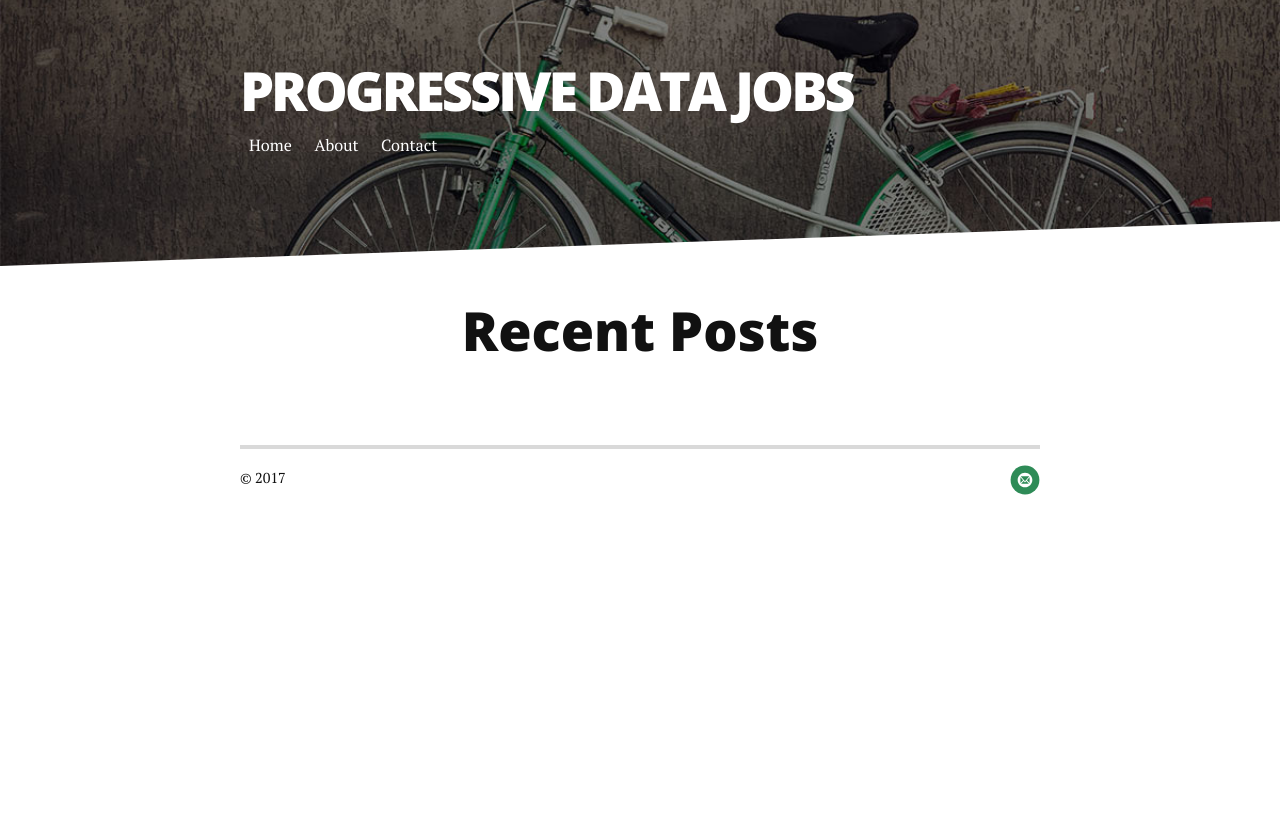
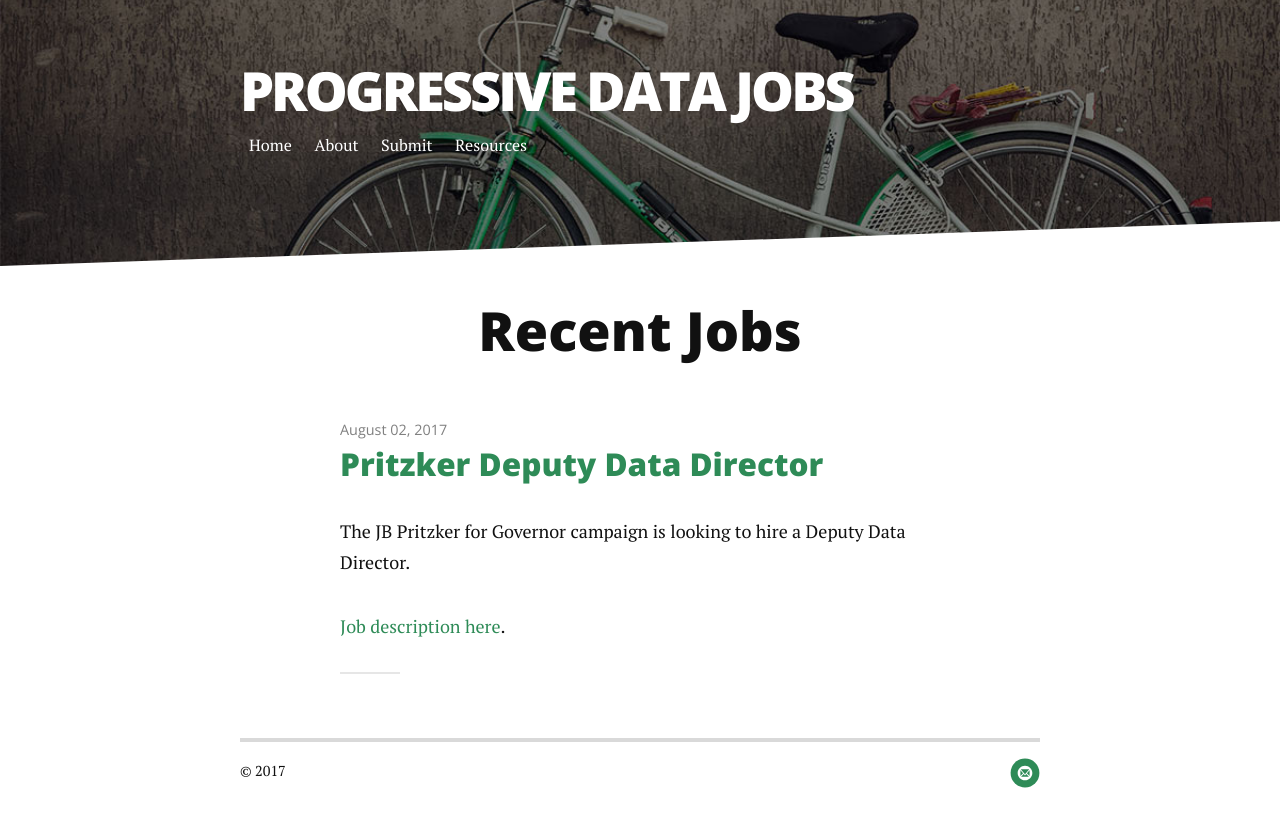
Before and after one commit to lenatomai/progressivedatajobs_site, a Jekyll site: the page built from index.html, in a window 1280 px wide. Shown: the top 827 px of the page. Built offline with Jekyll 4.4.1, drawn with Linux system fonts in a browser that asks for light colours; nearby versions of some CDN libraries; the list of posts is cut into pages by our own code.

Commit message:
make updates

```diff
--- a/_config.yml
+++ b/_config.yml
@@ -18,8 +18,10 @@ navigation:
    url: /index.html
  - title: About
    url: /about
- - title: Contact
-   url: /contact
+ - title: Submit
+   url: /submit
+ - title: Resources
+   url: /resources
 
 social:
 #   github: brianmaierjr
--- /dev/null
+++ b/_posts/2017-08-02-pritzker.md
@@ -0,0 +1,10 @@
+---
+layout: post
+title:  "Pritzker Deputy Data Director"
+date: 2017-08-02
+categories: campaigns
+---
+
+The JB Pritzker for Governor campaign is looking to hire a Deputy Data Director.
+
+[Job description here]({{site.baseurl}}/assets/pdf/pritzker_data.pdf).
--- a/index.html
+++ b/index.html
@@ -1,26 +1,26 @@
 ---
 layout: default
-title: Long Haul
+title: Progressive Data Jobs
 ---
 
 <div class="home" id="home">
-  <h1 class="pageTitle">Recent Posts</h1>
+  <h1 class="pageTitle">Recent Jobs</h1>
   <ul class="posts noList">
     {% for post in paginator.posts %}
       <li>
         <span class="date">{{ post.date | date: '%B %d, %Y' }}</span>
         <h3><a class="post-link" href="{{ post.url | prepend: site.baseurl }}">{{ post.title }}</a></h3>
-        <p class="description">{% if post.description %}{{ post.description | strip_html | strip_newlines | truncate: 250 }}{% else %}{{ post.content | strip_html | strip_newlines | truncate: 250 }}{% endif %}</p>
+        <p class="description">{% if post.description %}{{ post.description | truncate: 250 }}{% else %}{{ post.content | truncate: 250 }}{% endif %}</p>
       </li>
     {% endfor %}
   </ul>
   <!-- Pagination links -->
   <div class="pagination">
     {% if paginator.previous_page %}
-      <a href="{{ paginator.previous_page_path | prepend: site.baseurl }}" class="previous button__outline">Newer Posts</a>
+      <a href="{{ paginator.previous_page_path | prepend: site.baseurl }}" class="previous button__outline">Newer Jobs</a>
     {% endif %}
     {% if paginator.next_page %}
-      <a href="{{ paginator.next_page_path | prepend: site.baseurl }}" class="next button__outline">Older Posts</a>
+      <a href="{{ paginator.next_page_path | prepend: site.baseurl }}" class="next button__outline">Older Jobs</a>
     {% endif %}
   </div>
 </div>
```
Also changed, not shown: about.md (+7 -1 lines), resources.md (added, +10 -0 lines), submit.md (renamed from contact.md).
